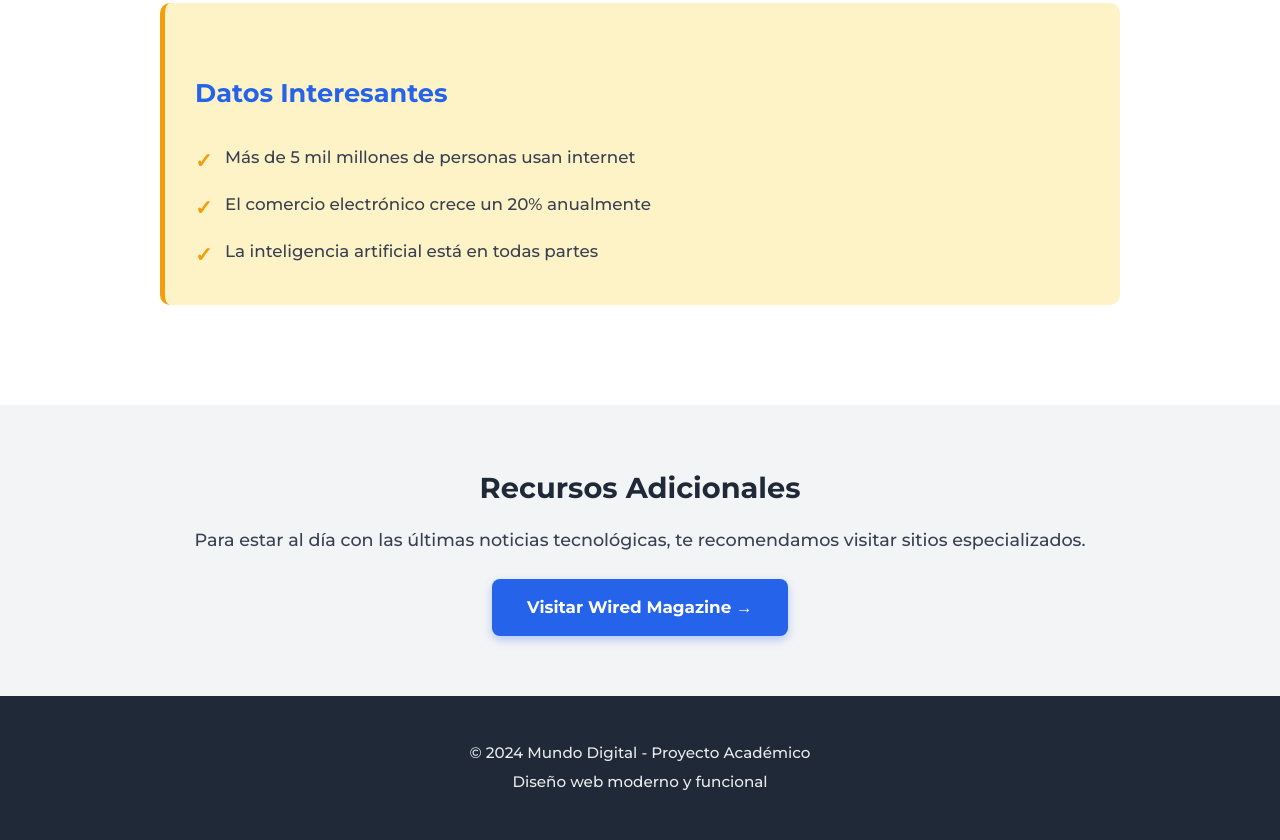
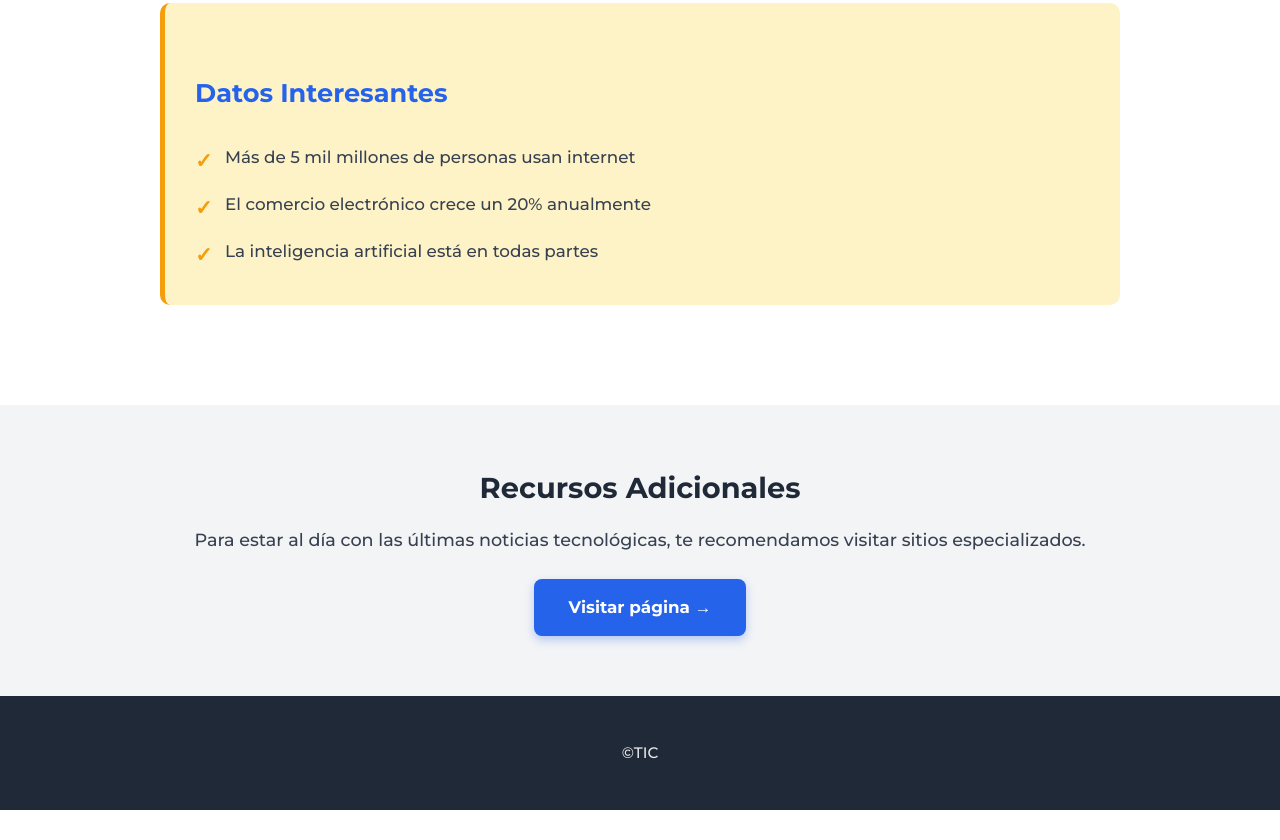
Before and after one commit to braispg2026-maker/Pagina-web-tic, a plain HTML site: page index.html in a window 1280 px wide. Shown: the part 1192-2032 px from the top of the page. After the commit the page ends 2002 px from the top, so only its background shows below. Drawn offline with Linux system fonts and the light colour scheme.

Commit message:
Update index.html

```diff
--- a/index.html
+++ b/index.html
@@ -86,7 +86,7 @@
         title="Wired - Revista de tecnología e innovación - Se abre en nueva ventana"
         class="btn-link"
       >
-        Visitar Wired Magazine →
+        Visitar página →
       </a>
     </div>
   </section>
@@ -97,8 +97,8 @@
   <!-- Footer (requisito semántico) -->
   <footer>
     <div class="container">
-      <p>&copy; 2024 Mundo Digital - Proyecto Académico</p>
-      <p>Diseño web moderno y funcional</p>
+      <p>&copy;TIC</p>
+
     </div>
   </footer>
 
```
